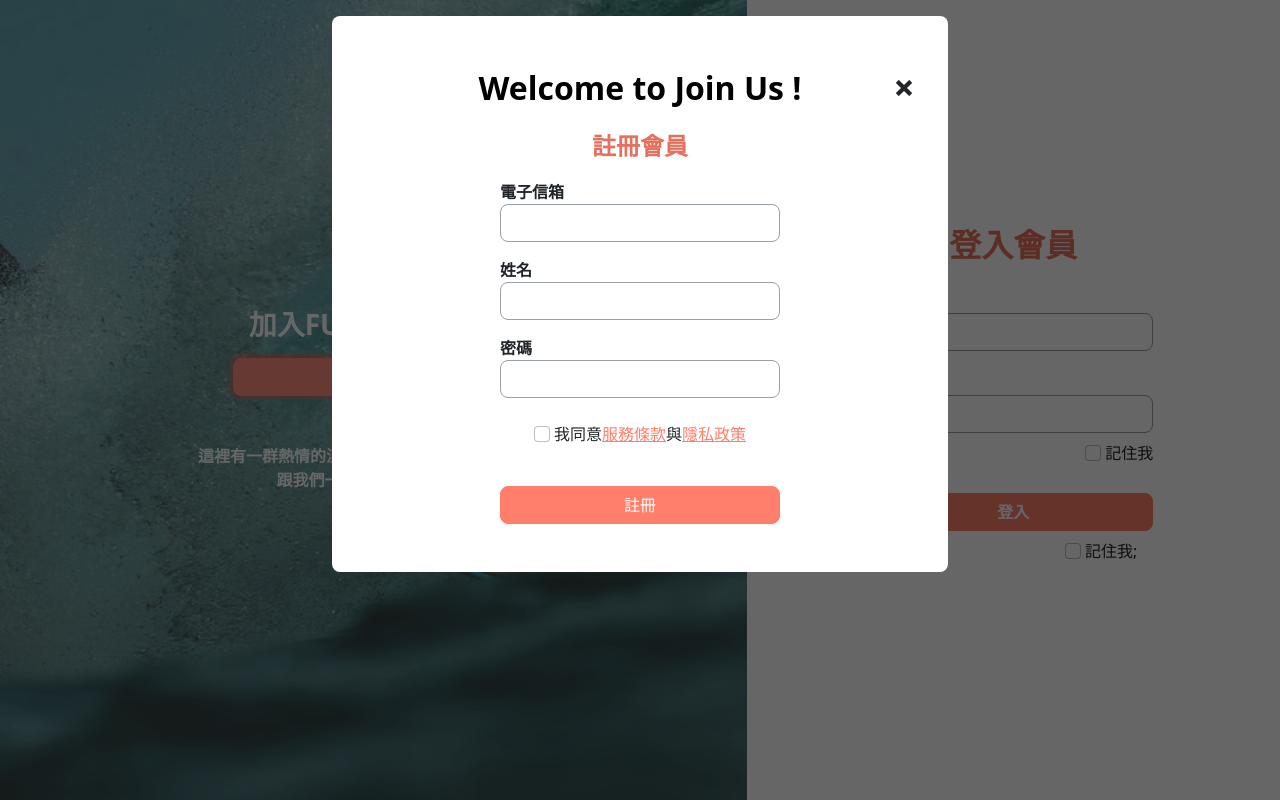
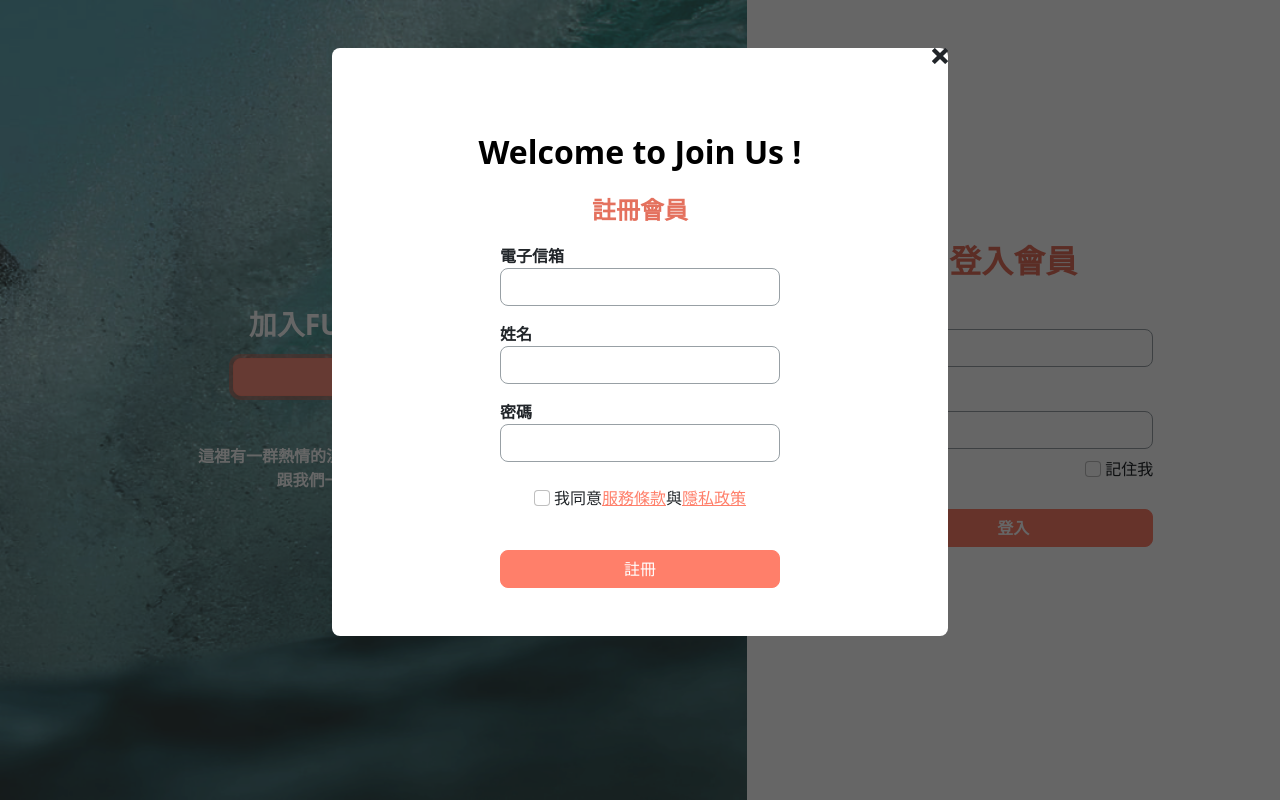
Before and after one commit to verayu0217/funwave_frontend, a React (Create React App) app: page /login in a window 1280 px wide. Both pictures are taken after a click on the button "快速註冊". Built offline with nearby package versions, Linux system fonts and the light colour scheme.

Commit message:
cross css change

```diff
--- a/src/pages/Members/LogIn.js
+++ b/src/pages/Members/LogIn.js
@@ -78,16 +78,7 @@ function Login(props) {
                   登入
                 </button>
               </li>
-              <li className="mt-2 me-3 d-flex justify-content-end">
-                <input
-                  className="form-check-input me-1"
-                  type="checkbox"
-                  name="remember"
-                  id=""
-                />
-                <label className="form-check-label">記住我</label>
-                <Modal showModal={showModal} setshowModal={setshowModal} />
-              </li>
+              <Modal showModal={showModal} setshowModal={setshowModal} />
             </ul>
           </div>
         </div>
--- a/src/pages/Members/Modal.js
+++ b/src/pages/Members/Modal.js
@@ -19,18 +19,20 @@ function Modal(props) {
           onClick={closeModal}
           ref={modalRef}
         >
+          <div className="background col-md-6 col-sm-12">
             <div
+              className="d-flex justify-content-end mt-5"
               onClick={() => {
                 setshowModal((prev) => !prev);
               }}
             >
-            <ImCross className="cross" />
+              <ImCross className="cross " />
             </div>
 
             <SignUp />
           </div>
+        </div>
       ) : null}
-      ;
     </>
   );
 }
--- a/src/pages/Members/SignUp.js
+++ b/src/pages/Members/SignUp.js
@@ -11,7 +11,6 @@ function SignUp() {
   });
   return (
     <>
-      <div className="background col-md-6 col-sm-12">
       <form className="d-flex justify-content-center align-items-center my-3">
         <div style={{ width: '60%' }}>
           <div className="mt-5 text-black fs-2 fw-bold text-center">
@@ -75,7 +74,6 @@ function SignUp() {
           </div>
         </div>
       </form>
-      </div>
     </>
   );
 }
--- a/src/styles/component.scss
+++ b/src/styles/component.scss
@@ -64,9 +64,7 @@
     width: 280px;
 }
 .cross{
-    position: absolute;
-    top: 10%;
-    left: 70%;
+    // margin-top: 50px;
     z-index: 3;
     cursor: pointer;
 }
@@ -91,8 +89,5 @@
      .signupInput{
          width: 200px;
      }
-    // .title{
-    //      font-size: 0.5rem;
-    // }
 
 }
```
Lines whose indentation alone changed are shown as unchanged.
